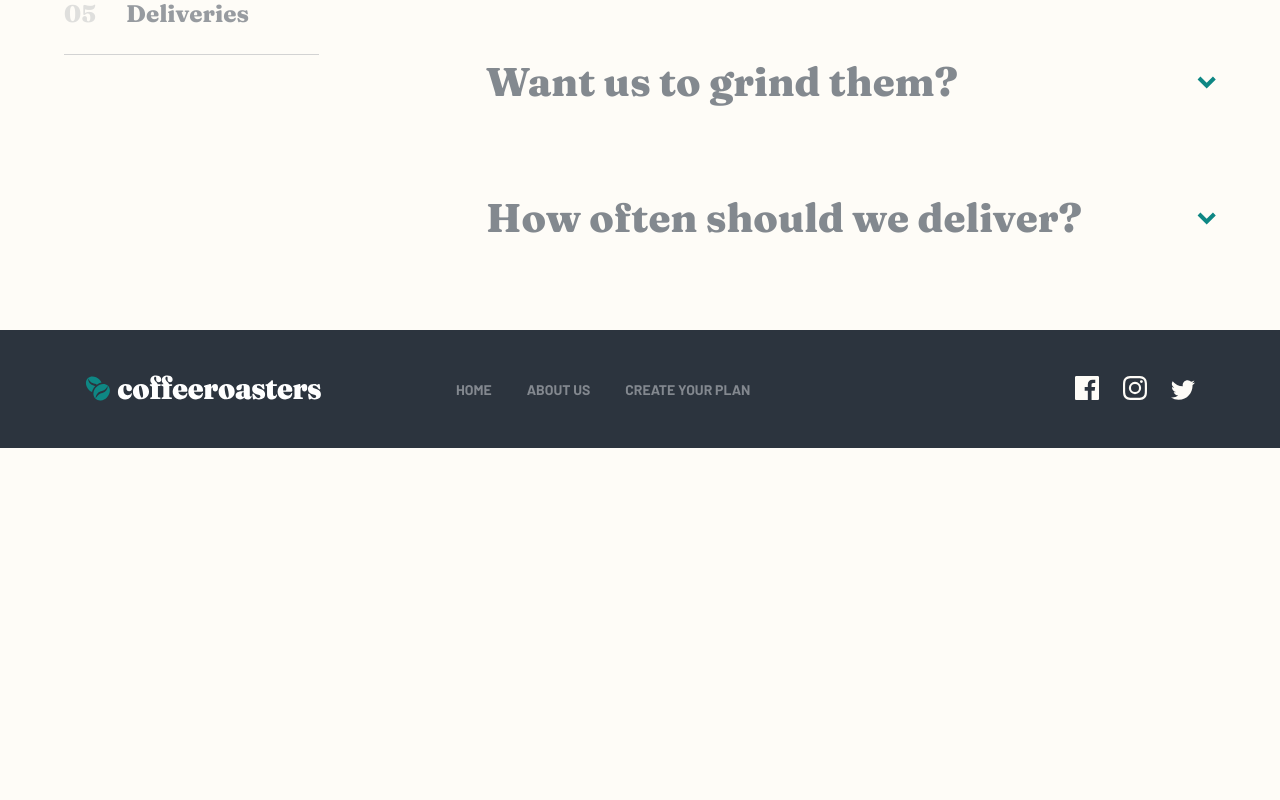
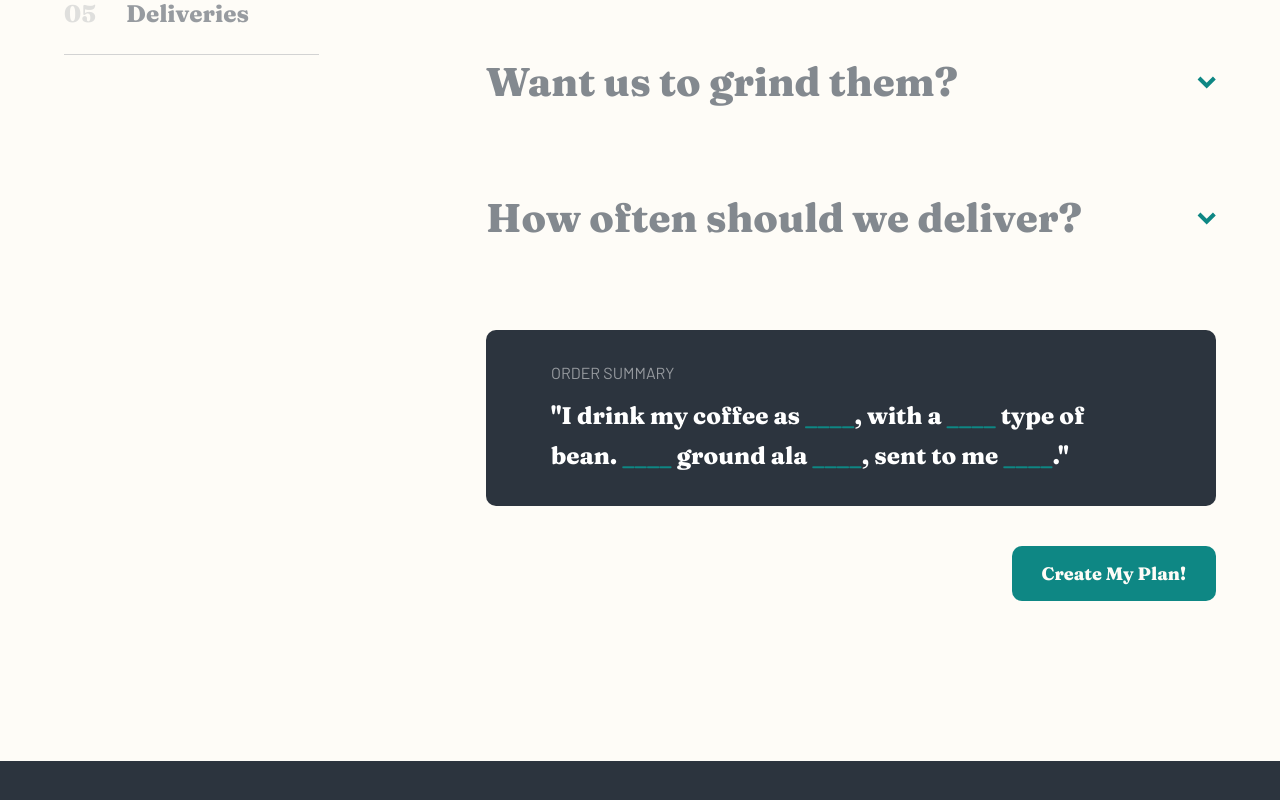
Before and after one commit to AntonCC/coffee-roasters, a React (Create React App) app: page /create-plan in a window 1280 px wide. Shown: the part 1802-2602 px from the top of the page. Before the commit the page ends 2338 px from the top, so only its background shows below. Built offline with nearby package versions, Linux system fonts and the light colour scheme.

Commit message:
Implmented logic for active section selection in create plan.

```diff
--- /dev/null
+++ b/src/components/order-summary/order-summary.scss
@@ -0,0 +1,26 @@
+.order-summary {
+  .order-info {
+    background: #2C343E;
+    width: 100%;
+    padding: 3rem 6.5rem;
+    border-radius: 10px;
+    margin-bottom: 4rem;
+    .title {
+      text-transform: uppercase;
+      color: #FFFFFF;
+      opacity: .5;
+      margin-bottom: 1rem;
+    }
+    h4 {
+      color: #FFFFFF;
+      line-height: 4rem;
+      span {
+        color: #0E8784;
+      }
+    }
+  }
+  .cta-btn {
+    display: flex;
+    justify-content: flex-end;
+  }
+}
--- /dev/null
+++ b/src/components/order-summary/order-summary.tsx
@@ -0,0 +1,23 @@
+import React from 'react'
+import './order-summary.scss'
+import Button from '../button/button'
+
+const OrderSummary: React.FC = () => {
+  return (
+    <div className='order-summary'>
+      <div className="order-info">
+        <p className='title'>Order Summary</p>
+        <h4>
+          "I drink my coffee as <span>____</span>, with a <span>____</span> type of bean. <span>____</span> ground ala <span>____</span>, sent to me <span>____</span>."
+        </h4>
+      </div>
+      <div className="cta-btn">
+        <Button>
+          Create My Plan!
+        </Button>
+      </div>
+    </div>
+  )
+}
+
+export default OrderSummary;
--- a/src/components/subscription-option/subscription-option.scss
+++ b/src/components/subscription-option/subscription-option.scss
@@ -2,6 +2,7 @@
   width: 100%;
   position: relative;
   padding-bottom: 8.8rem;
+  cursor: pointer;
   user-select: none;
   .option-bar {
     height: 48px;
--- a/src/components/subscription-option/subscription-option.tsx
+++ b/src/components/subscription-option/subscription-option.tsx
@@ -5,21 +5,31 @@ import { ReactComponent as Arrow } from '../../assets/plan/desktop/icon-arrow.sv
 interface Props {
   id: number,
   activeSectionId: number,
-  setActiveSectionId: (active: number) => void
+  setActiveSectionId: (active: number) => void,
+  selectedArray: number[],
+  setSelectedArray: (selected: number[]) => void,
   title: string,
 }
 
-const SubscriptionOption: React.FC<Props> = ({ id, activeSectionId, setActiveSectionId, title }) => {
+const SubscriptionOption: React.FC<Props> = ({ id, activeSectionId, setActiveSectionId, selectedArray, setSelectedArray, title }) => {
   const [open, setOpen] = useState(false)
-  const [prevActiveId, setPrevActiveId] = useState(0)
+  // const [prevActiveId, setPrevActiveId] = useState(0)
 
   const handleClick = () => {
     setActiveSectionId(id)
-    setOpen(!open)
+    if(!open) {
+      setOpen(true)
+      setSelectedArray([...selectedArray, id])
+    } else {
+      setOpen(false)
+      const newArr = selectedArray.filter(selected => selected !== id)
+      setSelectedArray(newArr)
+      setActiveSectionId(newArr[newArr.length-1])
+    }
   }
 
   useEffect(() => {
-
+    console.log('Selected array', selectedArray)
   }, [activeSectionId])
 
   return (
--- a/src/components/subscription-options/subscription-options.scss
+++ b/src/components/subscription-options/subscription-options.scss
@@ -2,7 +2,7 @@
   display: flex;
   align-items: flex-start;
   justify-content: space-between;
-  cursor: pointer;
+  margin-bottom: 16rem;
   .section {
     width: 255px;
   }
--- a/src/components/subscription-options/subscription-options.tsx
+++ b/src/components/subscription-options/subscription-options.tsx
@@ -2,26 +2,41 @@ import React, { useState, useEffect } from 'react'
 import './subscription-options.scss'
 import SubscriptionOption from '../subscription-option/subscription-option'
 import SubscriptionSection from '../subscription-section/subscription-section'
+import OrderSummary from '../order-summary/order-summary'
 import { subscriptionSectionInfo, subscriptionOptionInfo } from '../../pages/create-plan/create-plan-info'
 
 const SubscriptionOptions: React.FC = () => {
   const [activeSectionId, setActiveSectionId] = useState(1)
+  const [selectedArray, setSelectedArray] = useState([1])
 
   return (
     <div className='subscription-options'>
       <div className="section">
         {
           subscriptionSectionInfo.map(info => (
-            <SubscriptionSection key={info.id} activeSectionId={activeSectionId} setActiveSectionId={setActiveSectionId} {...info} />
+            <SubscriptionSection
+              key={info.id}
+              activeSectionId={activeSectionId}
+              setActiveSectionId={setActiveSectionId}
+              {...info}
+            />
           ))
         }
       </div>
       <div className="options">
         {
           subscriptionOptionInfo.map(info => (
-            <SubscriptionOption key={info.id} activeSectionId={activeSectionId} setActiveSectionId={setActiveSectionId} {...info} />
+            <SubscriptionOption
+              key={info.id}
+              activeSectionId={activeSectionId}
+              setActiveSectionId={setActiveSectionId}
+              selectedArray={selectedArray}
+              setSelectedArray={setSelectedArray}
+              {...info}
+            />
           ))
         }
+        <OrderSummary />
       </div>
     </div>
   )
--- a/src/components/subscription-section/subscription-section.scss
+++ b/src/components/subscription-section/subscription-section.scss
@@ -1,7 +1,6 @@
 .subscription-section {
   padding: 2.4rem 0;
   border-bottom: 1px solid lightgrey;
-  cursor: pointer;
   user-select: none;
   &.active {
     h4 {
--- a/src/components/subscription-section/subscription-section.tsx
+++ b/src/components/subscription-section/subscription-section.tsx
@@ -20,12 +20,12 @@ const SubscriptionSection: React.FC<Props> = ({ id, activeSectionId, setActiveSe
     }
   }, [activeSectionId])
 
-  const handleClick = () => {
-    setActiveSectionId(id)
-  }
+  // const handleClick = () => {
+  //   setActiveSectionId(id)
+  // }
 
   return (
-    <div className={`subscription-section ${active ? 'active' : ''}`} onClick={handleClick}>
+    <div className={`subscription-section ${active ? 'active' : ''}`}>
       <h4><span>{ sectionNum }</span>{ title }</h4>
     </div>
   )
```
